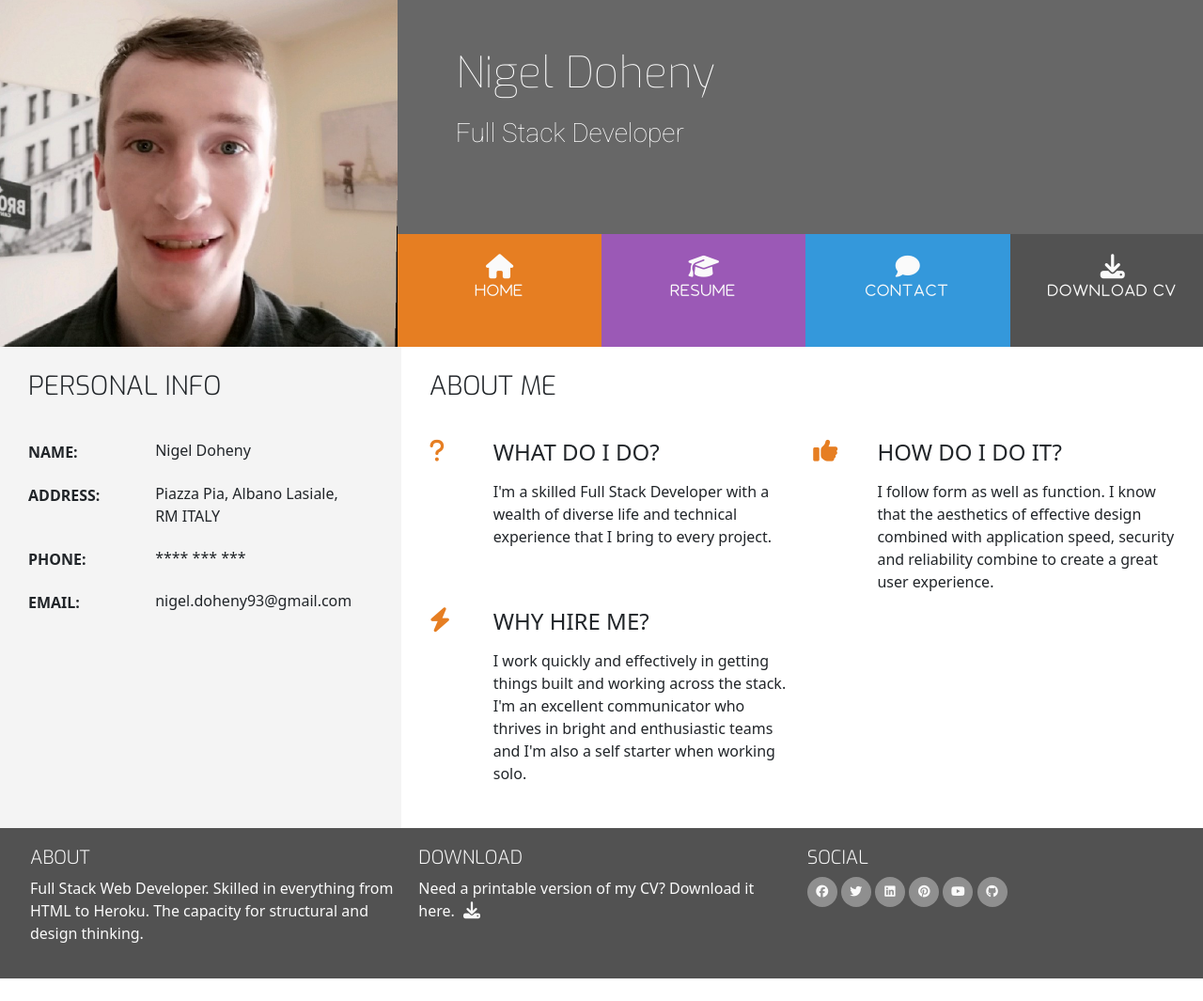
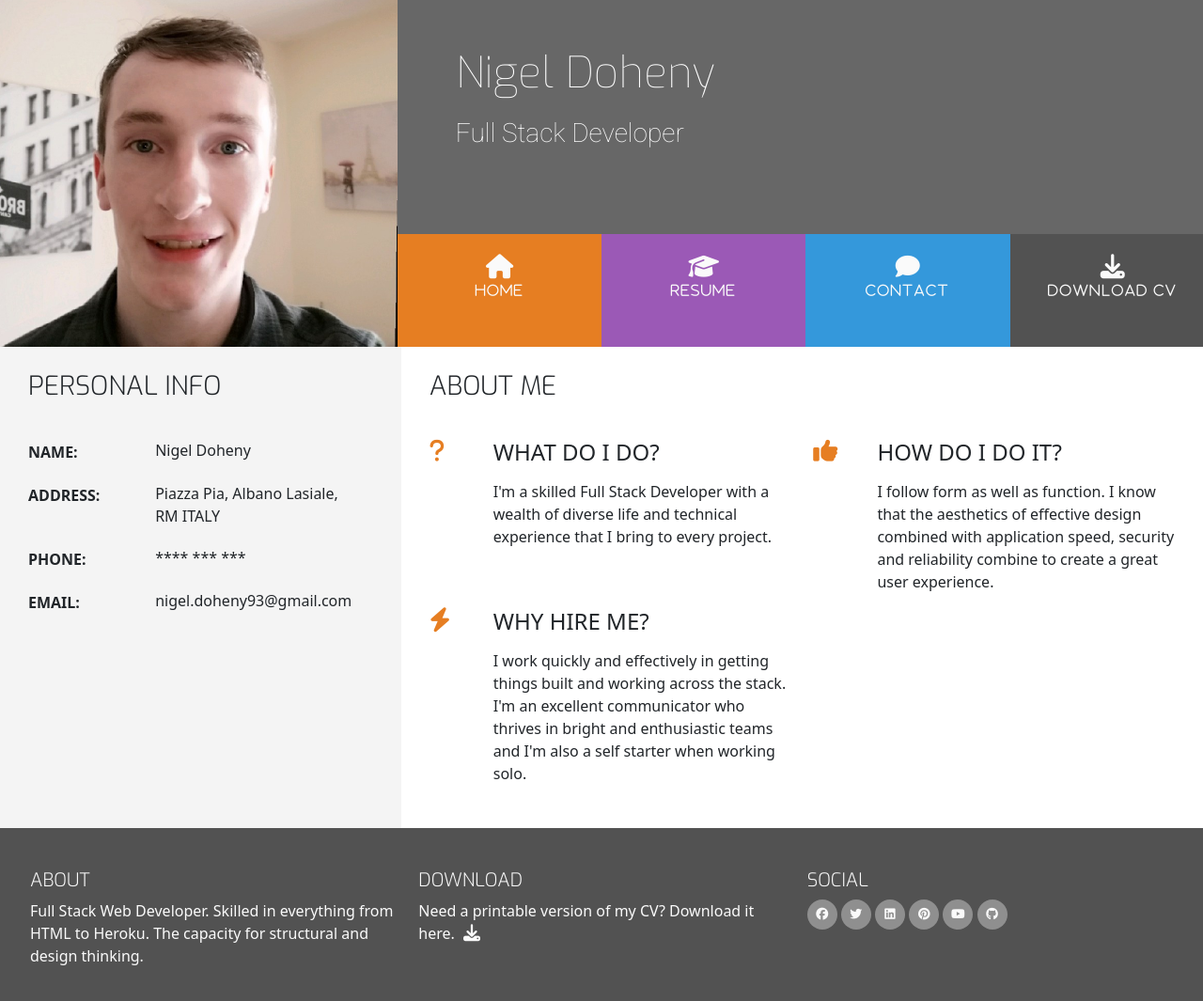
Before and after one commit to ExcellentWish/Resume.NigelDoheny, a plain HTML site: page index.html in a window 1280 px wide. Shown: the whole page at 94% size. Before the commit the page ends 1041 px from the top, so only its background shows below. Drawn offline with nearby package versions, Linux system fonts and the light colour scheme.

Commit message:
fix footer

```diff
--- a/assets/css/style.css
+++ b/assets/css/style.css
@@ -1,5 +1,8 @@
 @import url('https://fonts.googleapis.com/css2?family=Exo:wght@100;200;300;400;500;600;700&family=Roboto:wght@100;300;400;500;700&display=swap');
-
+html, body {
+    max-width: 100%;
+    overflow-x: hidden;
+}
 /*----------------------------Colours*/
 
 .bg-color-name-title {
--- a/index.html
+++ b/index.html
@@ -18,7 +18,7 @@
     <title>Nigel</title>
 </head>
 
-<body>
+<body class="d-flex flex-column min-vh-100">
     <header>
         <div class="row no-gutters">
             <a class="col-md-4 logo" href="02-index.html"></a>
@@ -171,7 +171,7 @@
         </div>
 
     </section>
-    <footer class="container-fluid">
+    <footer class="container-fluid page-footer mdb-color lighten-3 pt-4 mt-auto">
         <div id="footer-details" class="row">
             <div class="col-sm-4">
                 <h5 class="uppercase general-sub">About</h5>
```
